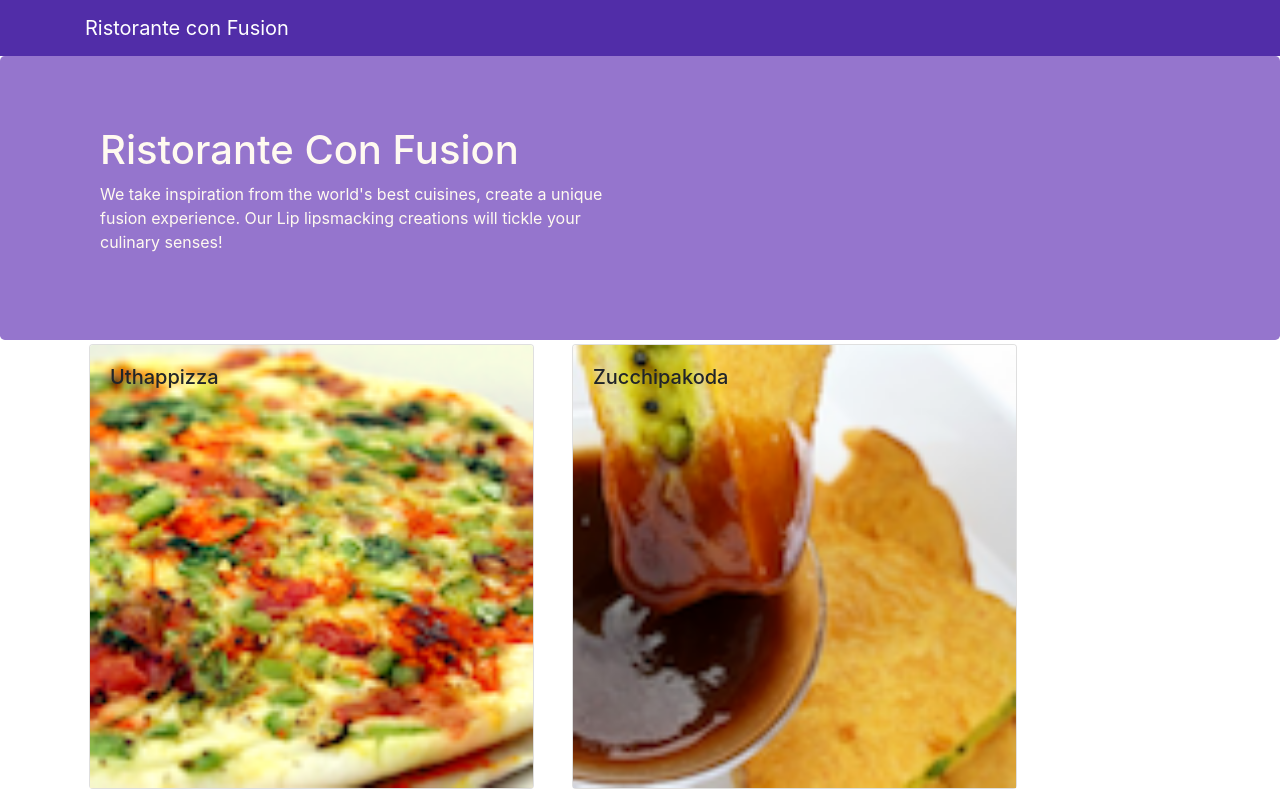
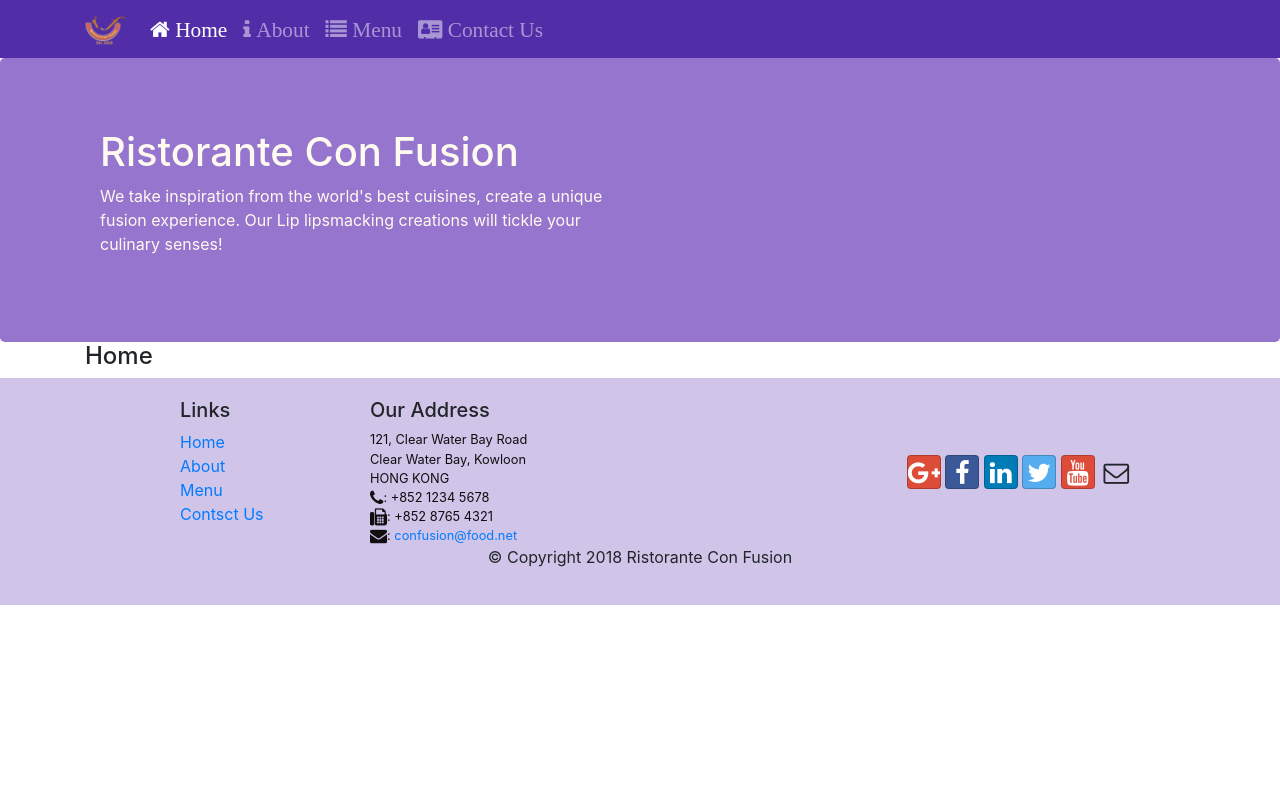
Before and after one commit to pankaj-phogat/React, a React (Create React App) app: page /home in a window 1280 px wide. Shown: the top 795 px of the page. Built offline with nearby package versions, Linux system fonts and the light colour scheme.

Commit message:
react router

```diff
--- a/package.json
+++ b/package.json
@@ -12,6 +12,7 @@
     "react": "^16.13.1",
     "react-dom": "^16.13.1",
     "react-popper": "^2.2.3",
+    "react-router-dom": "4.2.2",
     "react-scripts": "3.4.3",
     "reactstrap": "^8.5.1"
   },
--- a/src/App.js
+++ b/src/App.js
@@ -1,16 +1,18 @@
 import React,{Component} from 'react';
 import Main from './components/MainComponent';
 import './App.css';
-
+import { BrowserRouter } from 'react-router-dom';
 
 
 class App extends Component{
 
   render(){
     return(
-      <div className="App">
-        <Main />
-      </div>
+    	<BrowserRouter>
+	      <div className="App">
+	        <Main />
+	      </div>
+	   	</BrowserRouter>
     );
   }
 }
--- a/src/components/DishdetailComponent.js
+++ b/src/components/DishdetailComponent.js
@@ -1,4 +1,4 @@
-import React, {Component} from 'react';
+import React from 'react';
 import {
   Card, CardImg, CardText, CardBody,
   CardTitle
--- a/src/components/FooterComponent.js
+++ b/src/components/FooterComponent.js
@@ -1,4 +1,5 @@
 import React from 'react';
+import { Link } from 'react-router-dom';
 
 function Footer(props){
 	return(
@@ -8,10 +9,10 @@ function Footer(props){
                 <div className="col-4 offset-1 col-sm-2">
                     <h5>Links</h5>
                     <ul className="list-unstyled">
-                        <li><a href="#">Home</a></li>
-                        <li><a href="#">About</a></li>
-                        <li><a href="#">Menu</a></li>
-                        <li><a href="contactus.html">Contact</a></li>
+                        <li><Link to="/home">Home</Link></li>
+                        <li><Link to="/aboutus">About</Link></li>
+                        <li><Link to="/menu">Menu</Link></li>
+                        <li><Link to="/contactus">Contsct Us</Link></li>
                     </ul>
                 </div>
                 <div className="col-7 col-sm-5">
--- a/src/components/HeaderComponent.js
+++ b/src/components/HeaderComponent.js
@@ -1,17 +1,55 @@
 import React, {Component} from 'react';
-import {Navbar , NavbarBrand, Jumbotron} from 'reactstrap';
+import {Navbar , NavbarBrand, Jumbotron, Nav, NavbarToggler, NavItem, Collapse} from 'reactstrap';
+import {NavLink} from 'react-router-dom';
 
 class Header extends Component{
 
+    constructor(props){
+        super(props);
+        this.state = {
+            isNavOpen: false,
+        };
+        this.toggleNav = this.toggleNav.bind(this);
+    }
 
+    toggleNav(){
+        this.setState({isNavOpen: !this.state.isNavOpen});
+    }
 	render(){
 
 		return(
 			//this is a react fragmet used to group a bunch of elements and return it
 			<React.Fragment>
-				<Navbar dark>
+				<Navbar dark expand='md'>
           			<div className="container">
-            			<NavbarBrand href="/">Ristorante con Fusion</NavbarBrand>
+                        <NavbarToggler onClick={this.toggleNav} />
+            			<NavbarBrand  href="/">
+                            <img src="assets/images/logo.png" height="30" width="41" alt="Ristorante Con Fusion" />
+                        </NavbarBrand>
+                        <Collapse navbar isOpen={this.state.isNavOpen}>
+                            <Nav navbar className="mr-auto">
+                                <NavItem >
+                                    <NavLink className="nav-link" to="/home">
+                                        <span className="fa fa-home fa-lg"> Home</span>
+                                    </NavLink>
+                                </NavItem>
+                                <NavItem >
+                                    <NavLink className="nav-link" to="/aboutus">
+                                        <span className="fa fa-info fa-lg"> About</span>
+                                    </NavLink>
+                                </NavItem>
+                                <NavItem >
+                                    <NavLink className="nav-link" to="/menu">
+                                        <span className="fa fa-list fa-lg"> Menu</span>
+                                    </NavLink>
+                                </NavItem>
+                                <NavItem >
+                                    <NavLink className="nav-link" to="/contactus">
+                                        <span className="fa fa-address-card fa-lg"> Contact Us</span>
+                                    </NavLink>
+                                </NavItem>
+                            </Nav>
+                        </Collapse>
           			</div>
         		</Navbar>
         		<Jumbotron>
--- /dev/null
+++ b/src/components/HomeComponent.js
@@ -0,0 +1,11 @@
+import React from 'react';
+
+function Home(props){
+	return(
+		<div className="container">
+			<h4>Home</h4>
+		</div>
+	);
+}
+
+export default Home;
--- a/src/components/MainComponent.js
+++ b/src/components/MainComponent.js
@@ -4,27 +4,30 @@ import { DISHES } from '../shared/dishes';
 import DishDetail from './DishdetailComponent';
 import Header from './HeaderComponent';
 import Footer from'./FooterComponent';
-
+import Home from './HomeComponent';
+import { Switch, Route, Redirect} from 'react-router-dom';
 
 class Main extends Component{
   constructor(props){
     super(props);
     this.state={
       dishes:DISHES,
-      selectedDish:null,
     };
   }
-  onDishSelect(dishId){
-    this.setState({selectedDish:dishId})
-  }
   render(){
+    const HomePage= () => {
+      return(
+        <Home />
+      );
+    }
     return(
       <div>
         <Header />
-        <Menu dishes={this.state.dishes} onClick={(dishId)=>this.onDishSelect(dishId)} />
-        <div className="container">
-          <DishDetail dish={this.state.dishes.filter((dish) => dish.id === this.state.selectedDish )[0]} />
-        </div>
+          <Switch>
+            <Route path="/home" component={HomePage} />
+            <Route exact path="/menu" component={()=><Menu dishes={this.state.dishes} />} />
+            <Redirect to="/home" />
+          </Switch>
         <Footer />
       </div>
     );
--- a/src/components/MenuComponent.js
+++ b/src/components/MenuComponent.js
@@ -1,4 +1,4 @@
-import React, {Component} from 'react';
+import React from 'react';
 import {
   Card, CardImg,
   CardTitle,CardImgOverlay
```
Also changed, not shown: 1 other file (tests, documents, lock files or other folders).
